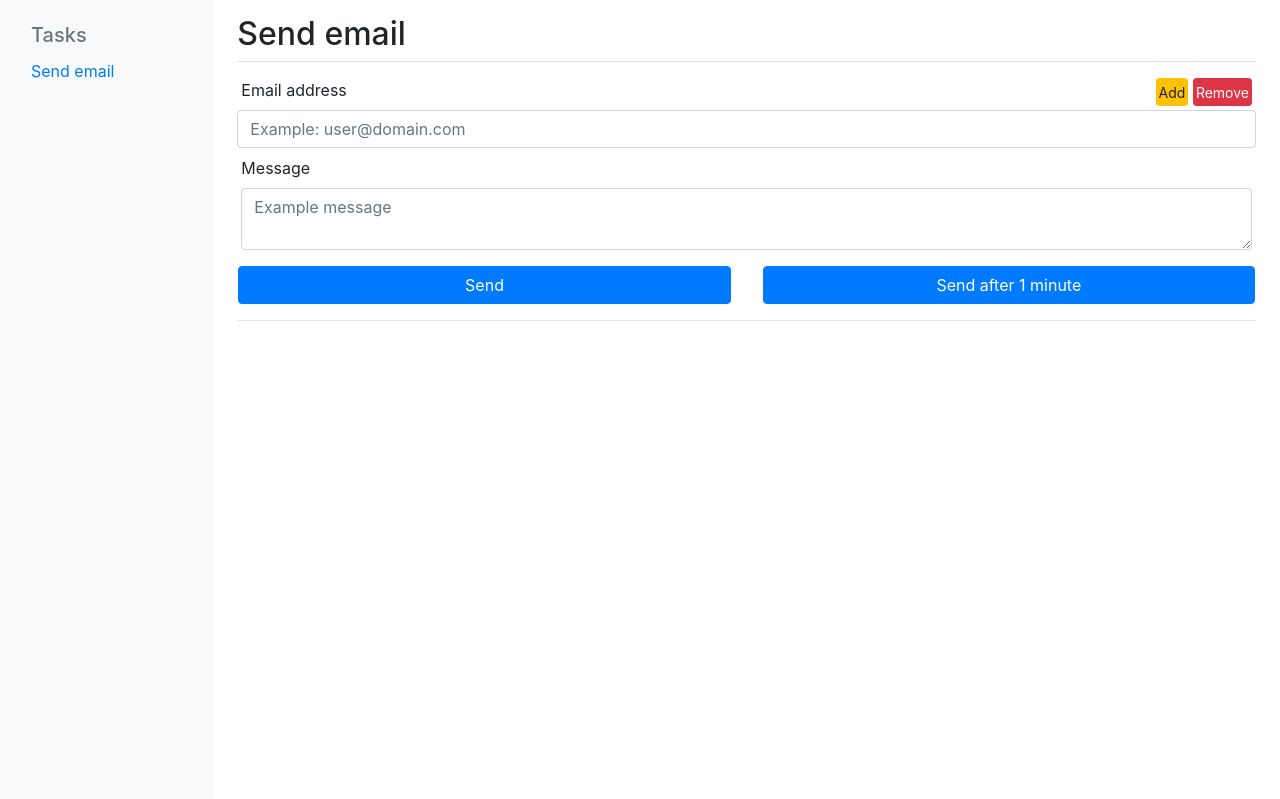
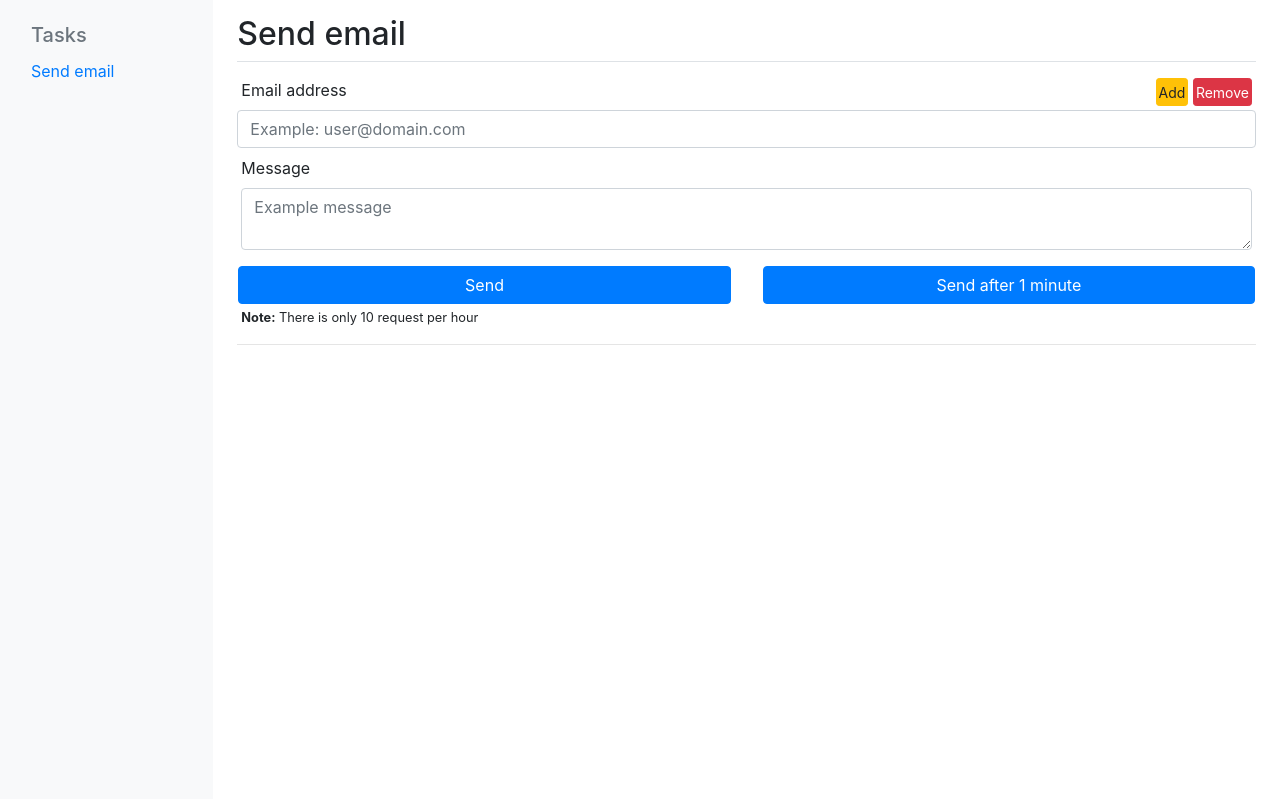
Before and after one commit to FuckBrains/task-queue, a Flask app: page /tasks/send-email in a window 1280 px wide. Shown: the part 57-856 px from the top of the page. Run offline with Flask 2, Linux system fonts and the light colour scheme; some libraries are stand-ins or nearby versions.

Commit message:
Added limits for sending emails featires

```diff
--- a/app/__init__.py
+++ b/app/__init__.py
@@ -1,6 +1,8 @@
 from flask import Flask
 from celery import Celery
 from flask_mail import Mail
+from flask_limiter import Limiter
+from flask_limiter.util import get_remote_address
 from .config import Config
 import os
 
@@ -30,5 +32,6 @@ app.config.update(
 )
 celery = make_celery(app)
 mail = Mail(app)
+limiter = Limiter(app=app, key_func=get_remote_address)
 
 from . import task_queue
--- a/app/static/js/script.js
+++ b/app/static/js/script.js
@@ -97,8 +97,8 @@ function startEmailSendTask(submit) {
       localStorage.setItem("sendEmail", JSON.stringify(sendEmailArray));
       updateProgress(status_url, div[0]);
     },
-    error: function () {
-      alert("Unexpected error");
+    error: function (request, status, error) {
+      alert(request.status + " " + error);
     },
   });
 }
--- a/app/task_queue/routes.py
+++ b/app/task_queue/routes.py
@@ -1,13 +1,12 @@
 from flask import render_template, request, url_for, jsonify
-from .. import app
+from .. import app, limiter
 from .tasks import send_async_email
 import uuid
 
 
-@app.route("/", methods=["GET", "POST"])
+@app.route("/")
 def index():
-    if request.method == "GET":
-        return render_template("index.html")
+    return render_template("index.html")
 
 
 @app.route("/status/<task_id>")
@@ -40,10 +39,14 @@ def task_status(task_id):
     return jsonify(response)
 
 
-@app.route("/tasks/send-email", methods=["GET", "POST"])
+@app.route("/tasks/send-email")
+def send_email_get():
+    return render_template("send_email.html")
+
+
+@app.route("/tasks/send-email", methods=["POST"])
+@limiter.limit("10 per hour")
 def send_email():
-    if request.method == "GET":
-        return render_template("send_email.html")
     email = request.form.getlist("email[]")
     message = request.form["message"]
     email_data = {
--- a/app/templates/base.html
+++ b/app/templates/base.html
@@ -25,7 +25,7 @@
       <div class="collapse navbar-collapse" id="navbarNavDropdown">
         <ul class="navbar-nav d-block d-sm-none d-none d-sm-block d-md-none">
           <li class="nav-item">
-            <a class="nav-link" href="/send-email">Send email</a>
+            <a class="nav-link" href="/tasks/send-email">Send email</a>
           </li>
         </ul>
       </div>
--- a/app/templates/send_email.html
+++ b/app/templates/send_email.html
@@ -28,6 +28,7 @@
         <input id="submitIns" onclick="startEmailSendTask('submitIns')" type="button" name="submit" value="Send" class="btn btn-primary col mx-3">
         <input id="submitMin" onclick="startEmailSendTask('submitMin')" type="button" name="submit" value="Send after 1 minute" class="btn btn-primary col mx-3">
       </div>
+      <div class="small m-1"><b>Note:</b> There is only 10 request per hour</div>
     </div>
   </form>
   <hr />
```
Also changed, not shown: 1 other file.
